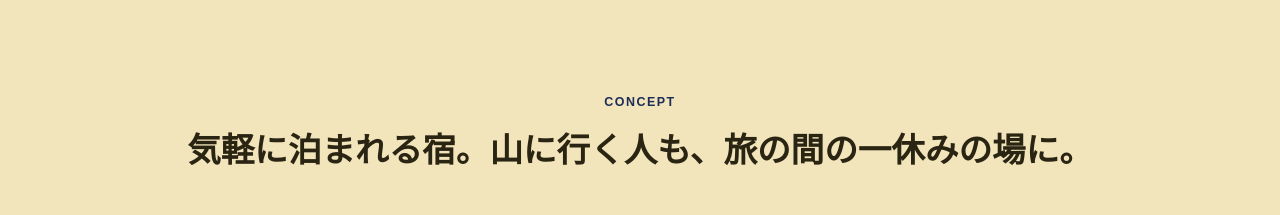
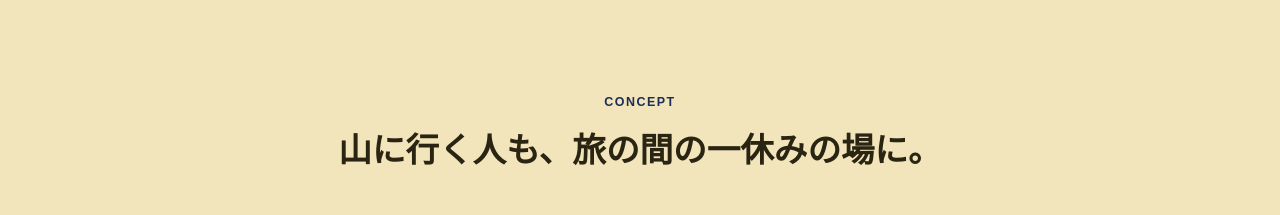
Before and after one commit to nomar163285/nomar-guesthouse.com, a plain HTML site: page index.html in a window 1280 px wide. Shown: the part 820-1035 px from the top of the page. Drawn offline with Linux system fonts and the light colour scheme.

Commit message:
Discord経由の更新: 気軽に泊まれる宿。削除

```diff
--- a/index.html
+++ b/index.html
@@ -452,7 +452,7 @@
   <div class="wrap">
     <div class="section-title">
       <span class="eyebrow">Concept</span>
-      <h2>気軽に泊まれる宿。山に行く人も、旅の間の一休みの場に。</h2>
+      <h2>山に行く人も、旅の間の一休みの場に。</h2>
     </div>
     <div class="concept-grid">
       <div class="concept-text">
```
